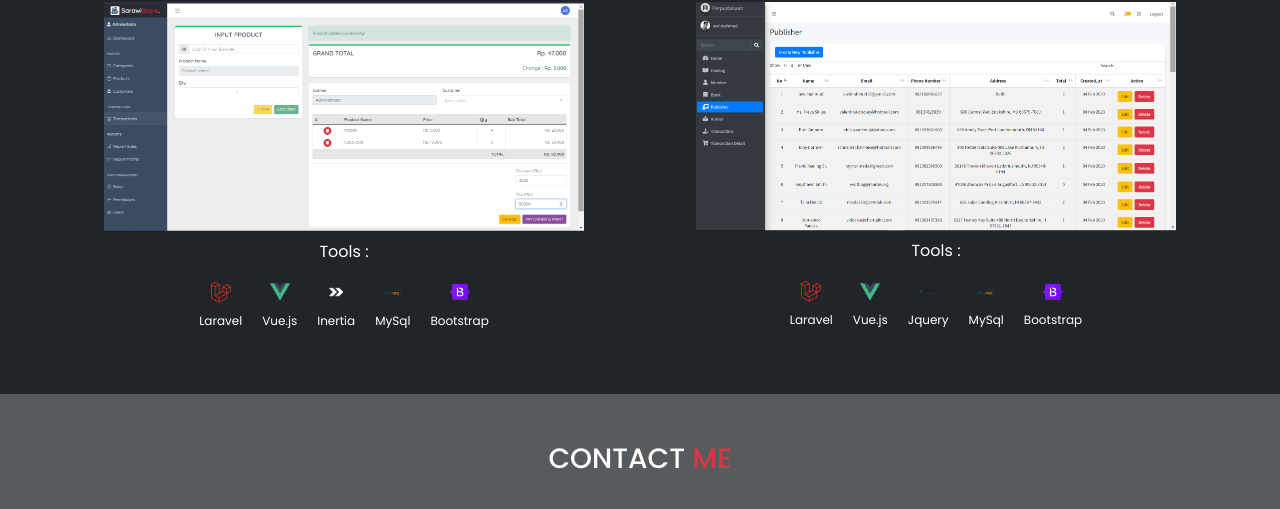
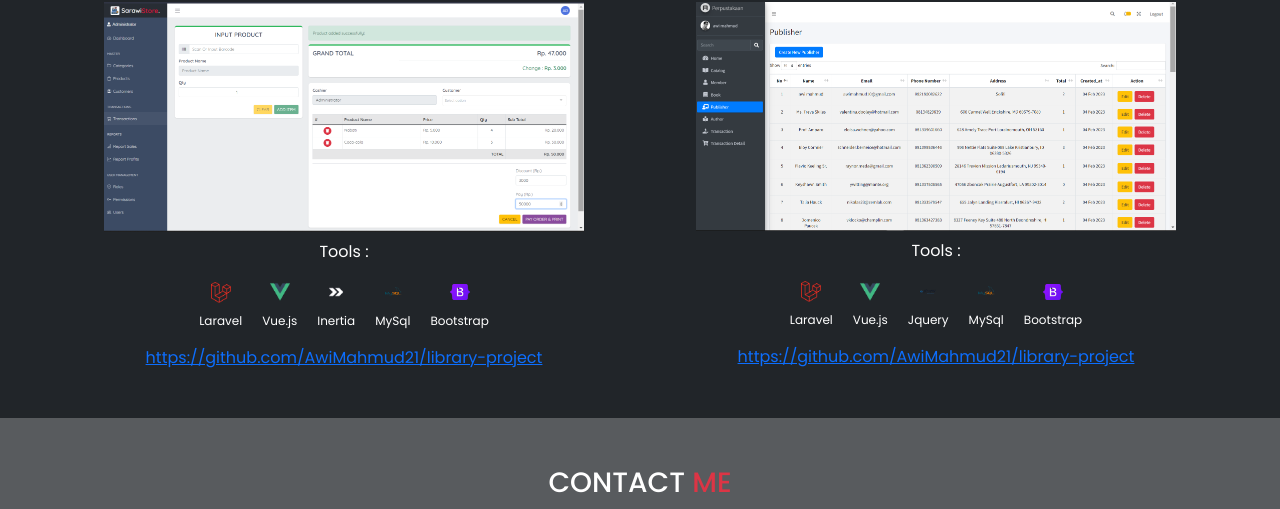
Before and after one commit to AwiMahmud21/Myportofolio, a plain HTML site: page index.html in a window 1280 px wide. Shown: the part 1927-2436 px from the top of the page. Drawn offline with nearby package versions, Linux system fonts and the light colour scheme.

Commit message:
add new change

```diff
--- a/index.html
+++ b/index.html
@@ -173,6 +173,9 @@
 								<p class="mt-2" style="font-size: 12px;">Bootstrap</p>
 							</div>
 						</div>
+						<div>
+							<a href="https://github.com/AwiMahmud21/library-project">https://github.com/AwiMahmud21/library-project</a>
+						</div>
 					</div>
 				</div>
 				<div class="col-md-6">
@@ -201,6 +204,9 @@
 								<img src="images/bootstrap-1.png" alt="" class="img-size" style="width: 20px">
 								<p class="mt-2" style="font-size: 12px;">Bootstrap</p>
 							</div>
+						</div>
+						<div>
+							<a href="https://github.com/AwiMahmud21/library-project">https://github.com/AwiMahmud21/library-project</a>
 						</div>
 					</div>
 				</div>
```
